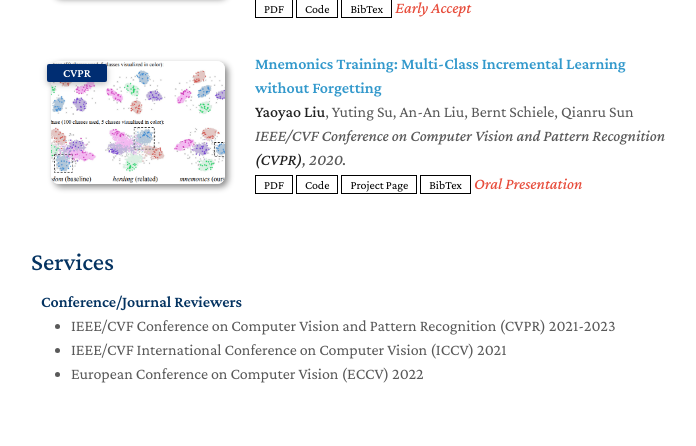
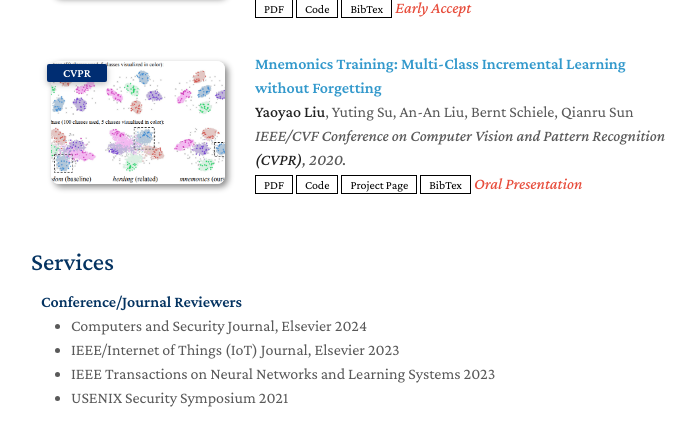
Before and after one commit to SayantonDibbo/SayantonDibbo.github.io, a Jekyll site: the page built from index.md, in a window 1280 px wide and 900 px high, scrolled down 1052 px, cut to the strip 411-857 px from the top of the window. Shown: the whole strip, without its empty margins (439-1135 px from the left). Built offline with Jekyll 4.4.1, drawn with Linux system fonts in a browser that asks for light colours; nearby versions of some CDN libraries; a style sheet for code colours, icons or effects is not loaded; our own code applies the rules of GitHub Pages for plain Markdown files.

Commit message:
Update services.md

```diff
--- a/_includes/services.md
+++ b/_includes/services.md
@@ -3,7 +3,9 @@
 <h4 style="margin:0 10px 0;">Conference/Journal Reviewers</h4>
 
 <ul style="margin:0 0 5px;">
-  <li><a href="http://cvpr2023.thecvf.com/"><autocolor>IEEE/CVF Conference on Computer Vision and Pattern Recognition (CVPR) 2021-2023</autocolor></a></li>
-  <li><a href="http://iccv2021.thecvf.com/"><autocolor>IEEE/CVF International Conference on Computer Vision (ICCV) 2021</autocolor></a></li>
-  <li><a href="https://eccv2022.ecva.net/"><autocolor>European Conference on Computer Vision (ECCV) 2022</autocolor></a></li>
+  <li><a href="https://www.sciencedirect.com/journal/computers-and-security/"><autocolor>Computers and Security Journal, Elsevier 2024</autocolor></a></li>
+  <li><a href="https://www.sciencedirect.com/journal/internet-of-things/"><autocolor>IEEE/Internet of Things (IoT) Journal, Elsevier 2023</autocolor></a></li>
+  <li><a href="https://ieeexplore.ieee.org/xpl/aboutJournal.jsp?punumber=5962385/"><autocolor>IEEE Transactions on Neural Networks and Learning Systems 2023</autocolor></a></li>
+    <li><a href="https://www.usenix.org/conference/usenixsecurity21/"><autocolor>USENIX Security Symposium 2021</autocolor></a></li>
+
 </ul>
```
